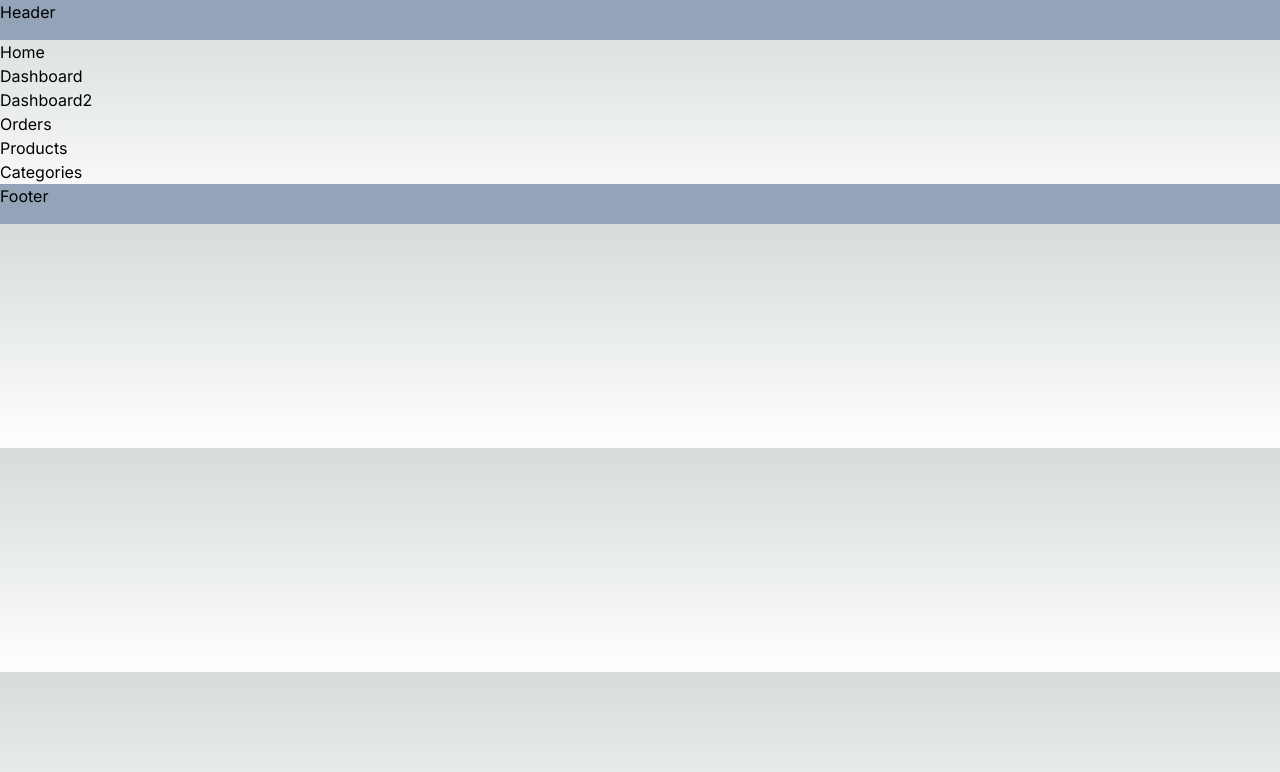
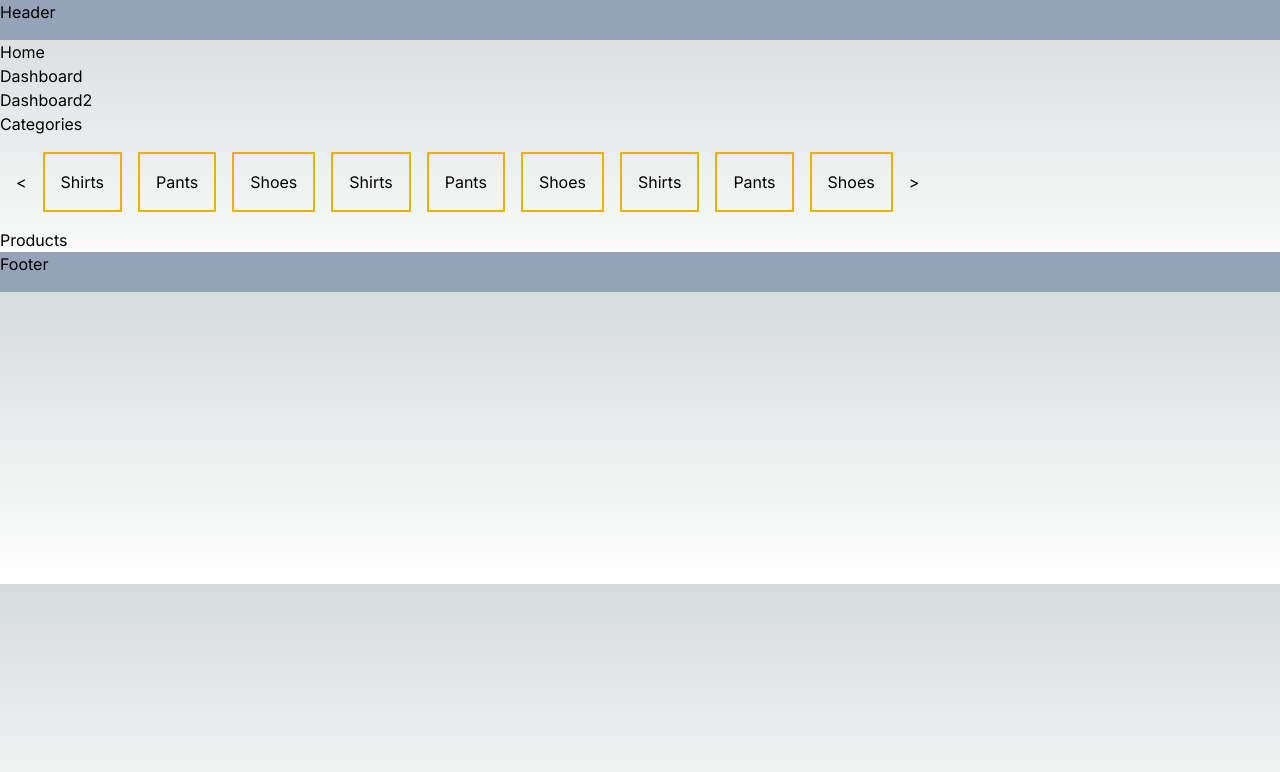
Before and after one commit to connorwarme/athlete-store, a Next.js app: page / in a window 1280 px wide. Shown: the top 772 px of the page. Built offline with nearby package versions, Linux system fonts and the light colour scheme.

Commit message:
Start building a carousel for category items

```diff
--- /dev/null
+++ b/src/app/components/carousel.jsx
@@ -0,0 +1,41 @@
+"use client";
+
+import Card from './card';
+import Link from 'next/link';
+import { useState } from 'react';
+
+const Carousel = ({ items }) => {
+  // does there need to be a highlighted category? or just a select few that are displayed?
+  const [selected, setSelected] = useState(0);
+
+  const handleBack = () => {
+    return setSelected(prevSelected => prevSelected === 0 ? items.length - 1 : prevSelected - 1);
+  }
+  const handleForward = () => {
+    return setSelected(prevSelected => prevSelected === items.length - 1 ? 0 : prevSelected + 1);
+  }
+
+  return (
+    <>
+    <div className='flex gap-4 m-4'>
+      <button onClick={handleBack}>&lt;</button>
+      <div className="flex gap-4">
+        {items.map((item, index) => {
+          const style = "border-yellow-500";
+          return (
+            <Card key={index} style={style}>
+              <Link href={item.href}>
+                <h1>{item.name}</h1>
+              </Link>
+            </Card>
+          )
+        })}
+      </div>
+      <button onClick={handleForward}>&gt;</button>
+    </div>
+
+    </>
+   );
+}
+
+export default Carousel;
--- a/src/app/page.js
+++ b/src/app/page.js
@@ -1,15 +1,71 @@
 import 'dotenv/config';
 import Link from 'next/link';
+import Carousel from './components/carousel';
 
 export default function Home() {
+  // home page
+  // login component
+  // categories carousel
+  // highlighted product carousel ?
+
+  const fakeCategories = [
+    {
+      id: 1,
+      name: 'Shirts',
+      href: '/categories/shirts',
+    },
+    {
+      id: 2,
+      name: 'Pants',
+      href: '/categories/pants',
+    },
+    {
+      id: 3,
+      name: 'Shoes',
+      href: '/categories/shoes',
+    },
+    {
+      id: 21,
+      name: 'Shirts',
+      href: '/categories/shirts',
+    },
+    {
+      id: 22,
+      name: 'Pants',
+      href: '/categories/pants',
+    },
+    {
+      id: 23,
+      name: 'Shoes',
+      href: '/categories/shoes',
+    },
+    {
+      id: 31,
+      name: 'Shirts',
+      href: '/categories/shirts',
+    },
+    {
+      id: 32,
+      name: 'Pants',
+      href: '/categories/pants',
+    },
+    {
+      id: 33,
+      name: 'Shoes',
+      href: '/categories/shoes',
+    },
+  ]
+
   return (
     <main className="flex flex-col">
       <h1>Home</h1>
       <Link href="/dashboard">Dashboard</Link>
       <Link href="/dashboard2">Dashboard2</Link>
-      <Link href="/dashboard/orders">Orders</Link>
+      <div>
+        <Link href="/categories">Categories</Link>
+        <Carousel items={fakeCategories} />
+      </div>
       <Link href="/products">Products</Link>
-      <Link href="/categories">Categories</Link>
     </main>
   );
 }
```
